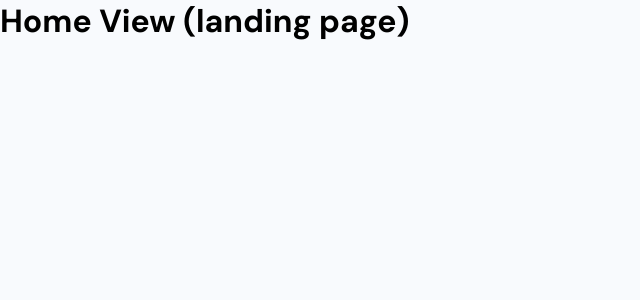
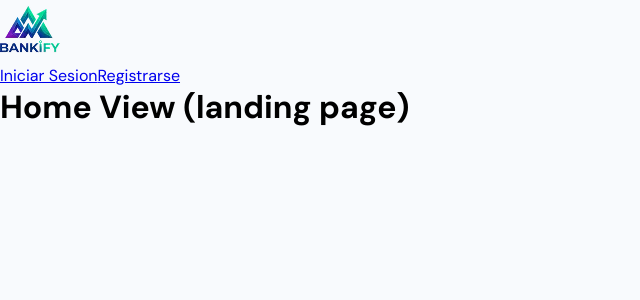
Before and after one commit to ByteProgramming1/bankify-front, a React (Vite) app: page / in a window 1280 px wide. Shown: the top 300 px of the page, without its empty margins (0-640 px from the left). Built offline with nearby package versions, Linux system fonts and the light colour scheme.

Commit message:
code: NavBar

```diff
--- a/package.json
+++ b/package.json
@@ -12,7 +12,8 @@
   "dependencies": {
     "react": "^19.2.7",
     "react-dom": "^19.2.6",
-    "react-router-dom": "^7.18.0"
+    "react-router-dom": "^7.18.0",
+    "tabler-icons-react": "^1.56.0"
   },
   "devDependencies": {
     "@babel/core": "^7.29.0",
--- /dev/null
+++ b/src/components/navBar/NavBar.jsx
@@ -0,0 +1,19 @@
+import { Link } from "react-router-dom"
+import logo from "../../assets/img/Logo.webp"
+
+const NavBar = () => {
+    return (
+        <nav>
+            <div>
+                <img src={logo} alt="Bankify" />
+            </div>
+
+            <div>
+                <Link to="/auth/login">Iniciar Sesion</Link>
+                <Link to="/auth/register">Registrarse</Link>
+            </div>
+        </nav>
+    )
+}
+
+export default NavBar
--- a/src/views/HomeView.tsx
+++ b/src/views/HomeView.tsx
@@ -1,6 +1,10 @@
+import NavBar from "../components/navBar/NavBar"
+
 const HomeView = () => {
     return (
         <div>
+            <NavBar></NavBar>
+
             <h1>Home View (landing page)</h1>
         </div>
     )
```
Also changed, not shown: 1 other file (tests, documents, lock files or other folders).
